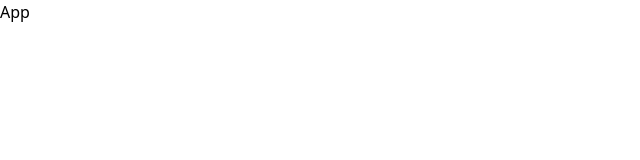
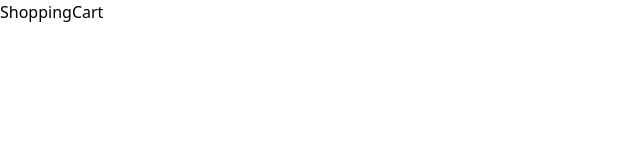
Before and after one commit to sebaspa/basket, a React (Vite) app: page / in a window 1280 px wide. Shown: the top 160 px of the page, without its empty margins (0-640 px from the left). Built offline with nearby package versions, Linux system fonts and the light colour scheme.

Commit message:
React router dom Se instala react router dom Se crea la pagina principal hacia el carrito de compras

```diff
--- a/package.json
+++ b/package.json
@@ -10,7 +10,9 @@
   },
   "dependencies": {
     "react": "^18.2.0",
-    "react-dom": "^18.2.0"
+    "react-dom": "^18.2.0",
+    "react-router": "^6.8.2",
+    "react-router-dom": "^6.8.2"
   },
   "devDependencies": {
     "@types/react": "^18.0.27",
--- a/src/App.tsx
+++ b/src/App.tsx
@@ -1,5 +1,12 @@
+import { Route, Routes } from 'react-router'
+import { ShoppingCart } from './pages'
+
 export const App = (): JSX.Element => {
   return (
-    <div>App</div>
+    <>
+    <Routes>
+      <Route path="/" element={<ShoppingCart />}></Route>
+    </Routes>
+    </>
   )
 }
--- a/src/main.tsx
+++ b/src/main.tsx
@@ -1,10 +1,13 @@
 import React from 'react'
 import ReactDOM from 'react-dom/client'
+import { BrowserRouter } from 'react-router-dom'
 import { App } from './App'
 import './index.css'
 
 ReactDOM.createRoot(document.getElementById('root') as HTMLElement).render(
   <React.StrictMode>
-    <App />
+    <BrowserRouter>
+      <App />
+    </BrowserRouter>
   </React.StrictMode>
 )
--- /dev/null
+++ b/src/pages/ShoppingCart.tsx
@@ -0,0 +1,5 @@
+export const ShoppingCart = (): JSX.Element => {
+  return (
+    <div>ShoppingCart</div>
+  )
+}
--- /dev/null
+++ b/src/pages/index.ts
@@ -0,0 +1 @@
+export { ShoppingCart } from './ShoppingCart'
```
Also changed, not shown: 1 other file (tests, documents, lock files or other folders).
